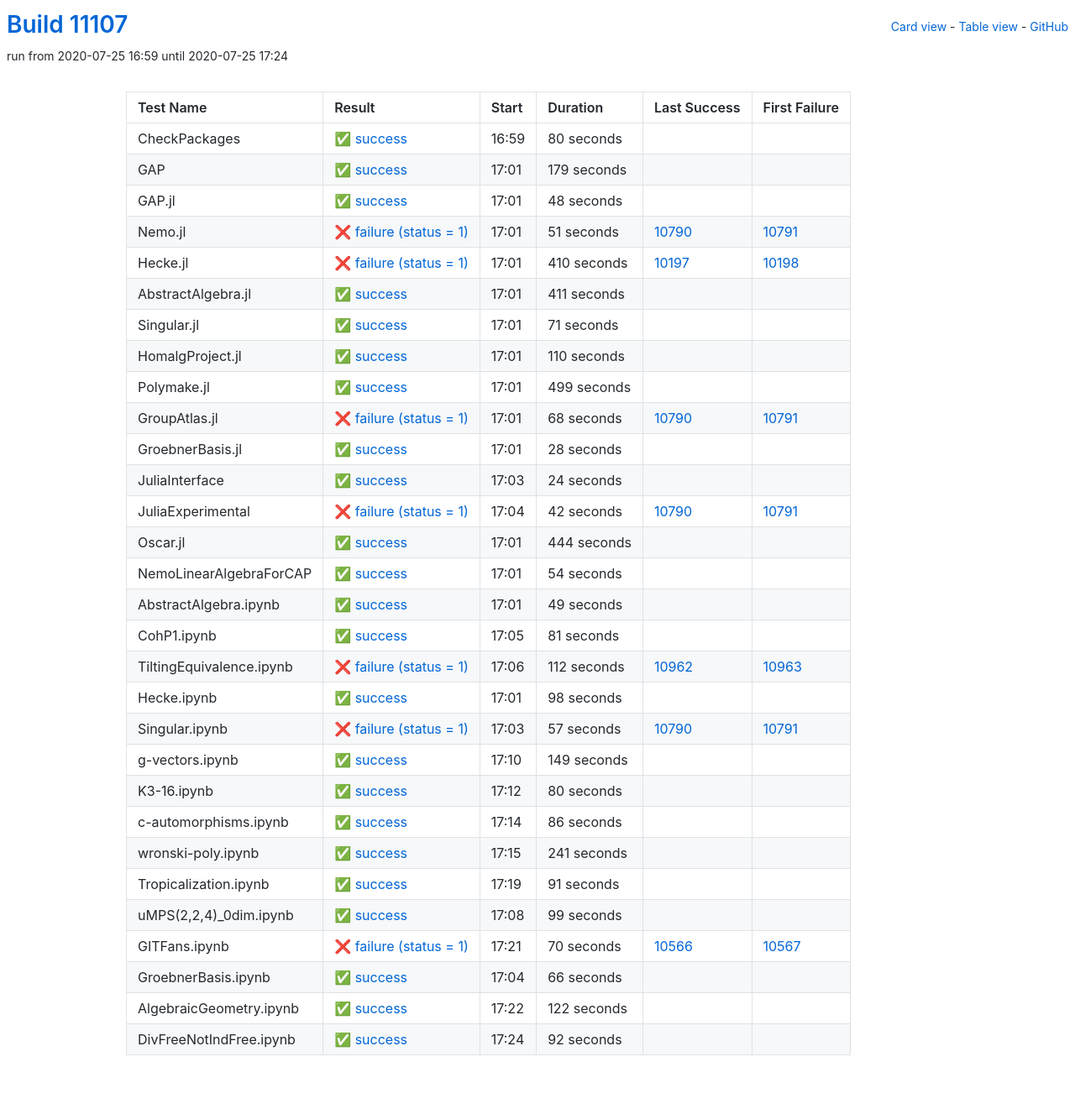
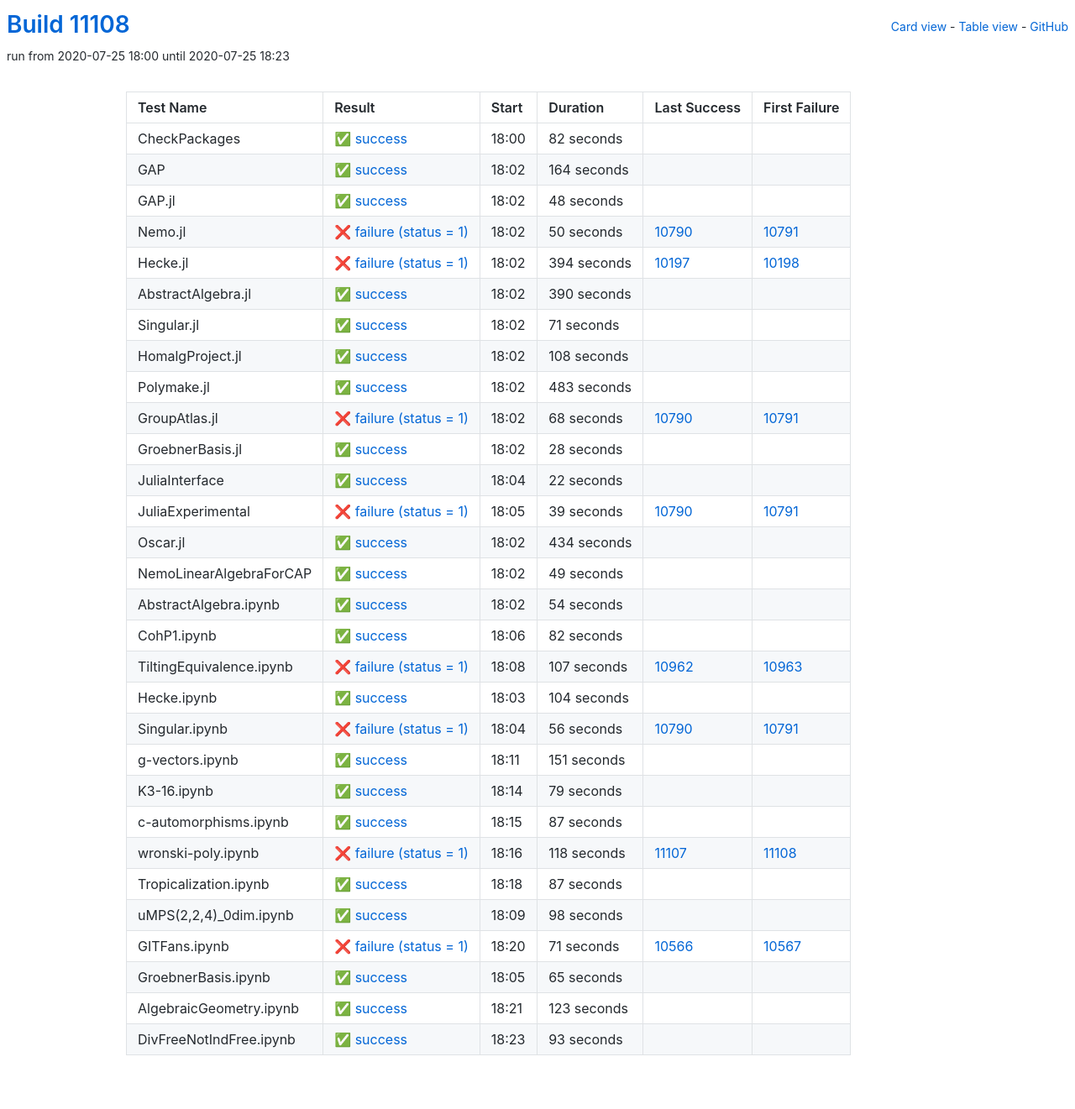
Before and after one commit to oscar-system/oscar-ci-status, a Jekyll site: the page built from table.html, in a window 1280 px wide. Shown: the whole page at 84% size. Built offline with Jekyll 4.4.1, drawn with Linux system fonts in a browser that asks for light colours.

Commit message:
Build #11108

```diff
--- a/_data/ci.yml
+++ b/_data/ci.yml
@@ -1,6 +1,6 @@
 ---
-build: 11107
-build_url: https://oscarci.mathematik.uni-kl.de/job/oscar/11107/
+build: 11108
+build_url: https://oscarci.mathematik.uni-kl.de/job/oscar/11108/
 job: oscar
 organization: oscar-system
 repo: oscar-ci-status
@@ -8,32 +8,32 @@
 tests:
 - name: CheckPackages
   id: checkpackages
-  log: https://oscarci.mathematik.uni-kl.de/job/oscar/11107/artifact/logs/build-11107/CheckPackages.log
-  start: 2020-07-25 16:59
+  log: https://oscarci.mathematik.uni-kl.de/job/oscar/11108/artifact/logs/build-11108/CheckPackages.log
+  start: 2020-07-25 18:00
   success: true
   exitcode: 0
   status: success
-  duration: 80
+  duration: 82
   last_success: false
   last_success_url:
   first_failure: false
   first_failure_url:
 - name: GAP
   id: gap
-  log: https://oscarci.mathematik.uni-kl.de/job/oscar/11107/artifact/logs/build-11107/GAP.log
-  start: 2020-07-25 17:01
+  log: https://oscarci.mathematik.uni-kl.de/job/oscar/11108/artifact/logs/build-11108/GAP.log
+  start: 2020-07-25 18:02
   success: true
   exitcode: 0
   status: success
-  duration: 179
+  duration: 164
   last_success: false
   last_success_url:
   first_failure: false
   first_failure_url:
 - name: GAP.jl
   id: gap-jl
-  log: https://oscarci.mathematik.uni-kl.de/job/oscar/11107/artifact/logs/build-11107/GAP.jl.log
-  start: 2020-07-25 17:01
+  log: https://oscarci.mathematik.uni-kl.de/job/oscar/11108/artifact/logs/build-11108/GAP.jl.log
+  start: 2020-07-25 18:02
   success: true
   exitcode: 0
   status: success
@@ -44,44 +44,44 @@
   first_failure_url:
 - name: Nemo.jl
   id: nemo-jl
-  log: https://oscarci.mathematik.uni-kl.de/job/oscar/11107/artifact/logs/build-11107/Nemo.jl.log
-  start: 2020-07-25 17:01
+  log: https://oscarci.mathematik.uni-kl.de/job/oscar/11108/artifact/logs/build-11108/Nemo.jl.log
+  start: 2020-07-25 18:02
   success: false
   exitcode: 1
   status: failure
-  duration: 51
+  duration: 50
   last_success: 10790
   last_success_url: https://oscarci.mathematik.uni-kl.de/job/oscar/10790/
   first_failure: 10791
   first_failure_url: https://oscarci.mathematik.uni-kl.de/job/oscar/10791/
 - name: Hecke.jl
   id: hecke-jl
-  log: https://oscarci.mathematik.uni-kl.de/job/oscar/11107/artifact/logs/build-11107/Hecke.jl.log
-  start: 2020-07-25 17:01
+  log: https://oscarci.mathematik.uni-kl.de/job/oscar/11108/artifact/logs/build-11108/Hecke.jl.log
+  start: 2020-07-25 18:02
   success: false
   exitcode: 1
   status: failure
-  duration: 410
+  duration: 394
   last_success: 10197
   last_success_url: https://oscarci.mathematik.uni-kl.de/job/oscar/10197/
   first_failure: 10198
   first_failure_url: https://oscarci.mathematik.uni-kl.de/job/oscar/10198/
 - name: AbstractAlgebra.jl
   id: abstractalgebra-jl
-  log: https://oscarci.mathematik.uni-kl.de/job/oscar/11107/artifact/logs/build-11107/AbstractAlgebra.jl.log
-  start: 2020-07-25 17:01
+  log: https://oscarci.mathematik.uni-kl.de/job/oscar/11108/artifact/logs/build-11108/AbstractAlgebra.jl.log
+  start: 2020-07-25 18:02
   success: true
   exitcode: 0
   status: success
-  duration: 411
+  duration: 390
   last_success: false
   last_success_url:
   first_failure: false
   first_failure_url:
 - name: Singular.jl
   id: singular-jl
-  log: https://oscarci.mathematik.uni-kl.de/job/oscar/11107/artifact/logs/build-11107/Singular.jl.log
-  start: 2020-07-25 17:01
+  log: https://oscarci.mathematik.uni-kl.de/job/oscar/11108/artifact/logs/build-11108/Singular.jl.log
+  start: 2020-07-25 18:02
   success: true
   exitcode: 0
   status: success
@@ -92,32 +92,32 @@
   first_failure_url:
 - name: HomalgProject.jl
   id: homalgproject-jl
-  log: https://oscarci.mathematik.uni-kl.de/job/oscar/11107/artifact/logs/build-11107/HomalgProject.jl.log
-  start: 2020-07-25 17:01
+  log: https://oscarci.mathematik.uni-kl.de/job/oscar/11108/artifact/logs/build-11108/HomalgProject.jl.log
+  start: 2020-07-25 18:02
   success: true
   exitcode: 0
   status: success
-  duration: 110
+  duration: 108
   last_success: false
   last_success_url:
   first_failure: false
   first_failure_url:
 - name: Polymake.jl
   id: polymake-jl
-  log: https://oscarci.mathematik.uni-kl.de/job/oscar/11107/artifact/logs/build-11107/Polymake.jl.log
-  start: 2020-07-25 17:01
+  log: https://oscarci.mathematik.uni-kl.de/job/oscar/11108/artifact/logs/build-11108/Polymake.jl.log
+  start: 2020-07-25 18:02
   success: true
   exitcode: 0
   status: success
-  duration: 499
+  duration: 483
   last_success: false
   last_success_url:
   first_failure: false
   first_failure_url:
 - name: GroupAtlas.jl
   id: groupatlas-jl
-  log: https://oscarci.mathematik.uni-kl.de/job/oscar/11107/artifact/logs/build-11107/GroupAtlas.jl.log
-  start: 2020-07-25 17:01
+  log: https://oscarci.mathematik.uni-kl.de/job/oscar/11108/artifact/logs/build-11108/GroupAtlas.jl.log
+  start: 2020-07-25 18:02
   success: false
   exitcode: 1
   status: failure
@@ -128,8 +128,8 @@
   first_failure_url: https://oscarci.mathematik.uni-kl.de/job/oscar/10791/
 - name: GroebnerBasis.jl
   id: groebnerbasis-jl
-  log: https://oscarci.mathematik.uni-kl.de/job/oscar/11107/artifact/logs/build-11107/GroebnerBasis.jl.log
-  start: 2020-07-25 17:01
+  log: https://oscarci.mathematik.uni-kl.de/job/oscar/11108/artifact/logs/build-11108/GroebnerBasis.jl.log
+  start: 2020-07-25 18:02
   success: true
   exitcode: 0
   status: success
@@ -140,44 +140,56 @@
   first_failure_url:
 - name: JuliaInterface
   id: juliainterface
-  log: https://oscarci.mathematik.uni-kl.de/job/oscar/11107/artifact/logs/build-11107/JuliaInterface.log
-  start: 2020-07-25 17:03
+  log: https://oscarci.mathematik.uni-kl.de/job/oscar/11108/artifact/logs/build-11108/JuliaInterface.log
+  start: 2020-07-25 18:04
   success: true
   exitcode: 0
   status: success
-  duration: 24
+  duration: 22
   last_success: false
   last_success_url:
   first_failure: false
   first_failure_url:
 - name: JuliaExperimental
   id: juliaexperimental
-  log: https://oscarci.mathematik.uni-kl.de/job/oscar/11107/artifact/logs/build-11107/JuliaExperimental.log
-  start: 2020-07-25 17:04
+  log: https://oscarci.mathematik.uni-kl.de/job/oscar/11108/artifact/logs/build-11108/JuliaExperimental.log
+  start: 2020-07-25 18:05
   success: false
   exitcode: 1
   status: failure
-  duration: 42
+  duration: 39
   last_success: 10790
   last_success_url: https://oscarci.mathematik.uni-kl.de/job/oscar/10790/
   first_failure: 10791
   first_failure_url: https://oscarci.mathematik.uni-kl.de/job/oscar/10791/
 - name: Oscar.jl
   id: oscar-jl
-  log: https://oscarci.mathematik.uni-kl.de/job/oscar/11107/artifact/logs/build-11107/Oscar.jl.log
-  start: 2020-07-25 17:01
+  log: https://oscarci.mathematik.uni-kl.de/job/oscar/11108/artifact/logs/build-11108/Oscar.jl.log
+  start: 2020-07-25 18:02
   success: true
   exitcode: 0
   status: success
-  duration: 444
+  duration: 434
   last_success: false
   last_success_url:
   first_failure: false
   first_failure_url:
 - name: NemoLinearAlgebraForCAP
   id: nemolinearalgebraforcap
-  log: https://oscarci.mathematik.uni-kl.de/job/oscar/11107/artifact/logs/build-11107/NemoLinearAlgebraForCAP.log
-  start: 2020-07-25 17:01
+  log: https://oscarci.mathematik.uni-kl.de/job/oscar/11108/artifact/logs/build-11108/NemoLinearAlgebraForCAP.log
+  start: 2020-07-25 18:02
+  success: true
+  exitcode: 0
+  status: success
+  duration: 49
+  last_success: false
+  last_success_url:
+  first_failure: false
+  first_failure_url:
+- name: AbstractAlgebra.ipynb
+  id: abstractalgebra-ipynb
+  log: https://oscarci.mathematik.uni-kl.de/job/oscar/11108/artifact/logs/build-11108/AbstractAlgebra.ipynb.log
+  start: 2020-07-25 18:02
   success: true
   exitcode: 0
   status: success
@@ -186,46 +198,118 @@
   last_success_url:
   first_failure: false
   first_failure_url:
-- name: AbstractAlgebra.ipynb
-  id: abstractalgebra-ipynb
-  log: https://oscarci.mathematik.uni-kl.de/job/oscar/11107/artifact/logs/build-11107/AbstractAlgebra.ipynb.log
-  start: 2020-07-25 17:01
+- name: CohP1.ipynb
+  id: cohp1-ipynb
+  log: https://oscarci.mathematik.uni-kl.de/job/oscar/11108/artifact/logs/build-11108/CohP1.ipynb.log
+  start: 2020-07-25 18:06
   success: true
   exitcode: 0
   status: success
-  duration: 49
-  last_success: false
-  last_success_url:
-  first_failure: false
-  first_failure_url:
-- name: CohP1.ipynb
-  id: cohp1-ipynb
-  log: https://oscarci.mathematik.uni-kl.de/job/oscar/11107/artifact/logs/build-11107/CohP1.ipynb.log
-  start: 2020-07-25 17:05
-  success: true
-  exitcode: 0
-  status: success
-  duration: 81
+  duration: 82
   last_success: false
   last_success_url:
   first_failure: false
   first_failure_url:
 - name: TiltingEquivalence.ipynb
   id: tiltingequivalence-ipynb
-  log: https://oscarci.mathematik.uni-kl.de/job/oscar/11107/artifact/logs/build-11107/TiltingEquivalence.ipynb.log
-  start: 2020-07-25 17:06
+  log: https://oscarci.mathematik.uni-kl.de/job/oscar/11108/artifact/logs/build-11108/TiltingEquivalence.ipynb.log
+  start: 2020-07-25 18:08
   success: false
   exitcode: 1
   status: failure
-  duration: 112
+  duration: 107
   last_success: 10962
   last_success_url: https://oscarci.mathematik.uni-kl.de/job/oscar/10962/
   first_failure: 10963
   first_failure_url: https://oscarci.mathematik.uni-kl.de/job/oscar/10963/
 - name: Hecke.ipynb
   id: hecke-ipynb
-  log: https://oscarci.mathematik.uni-kl.de/job/oscar/11107/artifact/logs/build-11107/Hecke.ipynb.log
-  start: 2020-07-25 17:01
+  log: https://oscarci.mathematik.uni-kl.de/job/oscar/11108/artifact/logs/build-11108/Hecke.ipynb.log
+  start: 2020-07-25 18:03
+  success: true
+  exitcode: 0
+  status: success
+  duration: 104
+  last_success: false
+  last_success_url:
+  first_failure: false
+  first_failure_url:
+- name: Singular.ipynb
+  id: singular-ipynb
+  log: https://oscarci.mathematik.uni-kl.de/job/oscar/11108/artifact/logs/build-11108/Singular.ipynb.log
+  start: 2020-07-25 18:04
+  success: false
+  exitcode: 1
+  status: failure
+  duration: 56
+  last_success: 10790
+  last_success_url: https://oscarci.mathematik.uni-kl.de/job/oscar/10790/
+  first_failure: 10791
+  first_failure_url: https://oscarci.mathematik.uni-kl.de/job/oscar/10791/
+- name: g-vectors.ipynb
+  id: g-vectors-ipynb
+  log: https://oscarci.mathematik.uni-kl.de/job/oscar/11108/artifact/logs/build-11108/g-vectors.ipynb.log
+  start: 2020-07-25 18:11
+  success: true
+  exitcode: 0
+  status: success
+  duration: 151
+  last_success: false
+  last_success_url:
+  first_failure: false
+  first_failure_url:
+- name: K3-16.ipynb
+  id: k3-16-ipynb
+  log: https://oscarci.mathematik.uni-kl.de/job/oscar/11108/artifact/logs/build-11108/K3-16.ipynb.log
+  start: 2020-07-25 18:14
+  success: true
+  exitcode: 0
+  status: success
+  duration: 79
+  last_success: false
+  last_success_url:
+  first_failure: false
+  first_failure_url:
+- name: c-automorphisms.ipynb
+  id: c-automorphisms-ipynb
+  log: https://oscarci.mathematik.uni-kl.de/job/oscar/11108/artifact/logs/build-11108/c-automorphisms.ipynb.log
+  start: 2020-07-25 18:15
+  success: true
+  exitcode: 0
+  status: success
+  duration: 87
+  last_success: false
+  last_success_url:
+  first_failure: false
+  first_failure_url:
+- name: wronski-poly.ipynb
+  id: wronski-poly-ipynb
+  log: https://oscarci.mathematik.uni-kl.de/job/oscar/11108/artifact/logs/build-11108/wronski-poly.ipynb.log
+  start: 2020-07-25 18:16
+  success: false
+  exitcode: 1
+  status: failure
+  duration: 118
+  last_success: 11107
+  last_success_url: https://oscarci.mathematik.uni-kl.de/job/oscar/11107/
+  first_failure: 11108
+  first_failure_url: https://oscarci.mathematik.uni-kl.de/job/oscar/11108/
+- name: Tropicalization.ipynb
+  id: tropicalization-ipynb
+  log: https://oscarci.mathematik.uni-kl.de/job/oscar/11108/artifact/logs/build-11108/Tropicalization.ipynb.log
+  start: 2020-07-25 18:18
+  success: true
+  exitcode: 0
+  status: success
+  duration: 87
+  last_success: false
+  last_success_url:
+  first_failure: false
+  first_failure_url:
+- name: uMPS(2,2,4)_0dim.ipynb
+  id: umps-2-2-4-0dim-ipynb
+  log: https://oscarci.mathematik.uni-kl.de/job/oscar/11108/artifact/logs/build-11108/uMPS-2-2-4-_0dim.ipynb.log
+  start: 2020-07-25 18:09
   success: true
   exitcode: 0
   status: success
@@ -234,134 +318,50 @@
   last_success_url:
   first_failure: false
   first_failure_url:
-- name: Singular.ipynb
-  id: singular-ipynb
-  log: https://oscarci.mathematik.uni-kl.de/job/oscar/11107/artifact/logs/build-11107/Singular.ipynb.log
-  start: 2020-07-25 17:03
+- name: GITFans.ipynb
+  id: gitfans-ipynb
+  log: https://oscarci.mathematik.uni-kl.de/job/oscar/11108/artifact/logs/build-11108/GITFans.ipynb.log
+  start: 2020-07-25 18:20
   success: false
   exitcode: 1
   status: failure
-  duration: 57
-  last_success: 10790
-  last_success_url: https://oscarci.mathematik.uni-kl.de/job/oscar/10790/
-  first_failure: 10791
-  first_failure_url: https://oscarci.mathematik.uni-kl.de/job/oscar/10791/
-- name: g-vectors.ipynb
-  id: g-vectors-ipynb
-  log: https://oscarci.mathematik.uni-kl.de/job/oscar/11107/artifact/logs/build-11107/g-vectors.ipynb.log
-  start: 2020-07-25 17:10
-  success: true
-  exitcode: 0
-  status: success
-  duration: 149
-  last_success: false
-  last_success_url:
-  first_failure: false
-  first_failure_url:
-- name: K3-16.ipynb
-  id: k3-16-ipynb
-  log: https://oscarci.mathematik.uni-kl.de/job/oscar/11107/artifact/logs/build-11107/K3-16.ipynb.log
-  start: 2020-07-25 17:12
-  success: true
-  exitcode: 0
-  status: success
-  duration: 80
-  last_success: false
-  last_success_url:
-  first_failure: false
-  first_failure_url:
-- name: c-automorphisms.ipynb
-  id: c-automorphisms-ipynb
-  log: https://oscarci.mathematik.uni-kl.de/job/oscar/11107/artifact/logs/build-11107/c-automorphisms.ipynb.log
-  start: 2020-07-25 17:14
-  success: true
-  exitcode: 0
-  status: success
-  duration: 86
-  last_success: false
-  last_success_url:
-  first_failure: false
-  first_failure_url:
-- name: wronski-poly.ipynb
-  id: wronski-poly-ipynb
-  log: https://oscarci.mathematik.uni-kl.de/job/oscar/11107/artifact/logs/build-11107/wronski-poly.ipynb.log
-  start: 2020-07-25 17:15
-  success: true
-  exitcode: 0
-  status: success
-  duration: 241
-  last_success: false
-  last_success_url:
-  first_failure: false
-  first_failure_url:
-- name: Tropicalization.ipynb
-  id: tropicalization-ipynb
-  log: https://oscarci.mathematik.uni-kl.de/job/oscar/11107/artifact/logs/build-11107/Tropicalization.ipynb.log
-  start: 2020-07-25 17:19
-  success: true
-  exitcode: 0
-  status: success
-  duration: 91
-  last_success: false
-  last_success_url:
-  first_failure: false
-  first_failure_url:
-- name: uMPS(2,2,4)_0dim.ipynb
-  id: umps-2-2-4-0dim-ipynb
-  log: https://oscarci.mathematik.uni-kl.de/job/oscar/11107/artifact/logs/build-11107/uMPS-2-2-4-_0dim.ipynb.log
-  start: 2020-07-25 17:08
-  success: true
-  exitcode: 0
-  status: success
-  duration: 99
-  last_success: false
-  last_success_url:
-  first_failure: false
-  first_failure_url:
-- name: GITFans.ipynb
-  id: gitfans-ipynb
-  log: https://oscarci.mathematik.uni-kl.de/job/oscar/11107/artifact/logs/build-11107/GITFans.ipynb.log
-  start: 2020-07-25 17:21
-  success: false
-  exitcode: 1
-  status: failure
-  duration: 70
+  duration: 71
   last_success: 10566
   last_success_url: https://oscarci.mathematik.uni-kl.de/job/oscar/10566/
   first_failure: 10567
   first_failure_url: https://oscarci.mathematik.uni-kl.de/job/oscar/10567/
 - name: GroebnerBasis.ipynb
   id: groebnerbasis-ipynb
-  log: https://oscarci.mathematik.uni-kl.de/job/oscar/11107/artifact/logs/build-11107/GroebnerBasis.ipynb.log
-  start: 2020-07-25 17:04
+  log: https://oscarci.mathematik.uni-kl.de/job/oscar/11108/artifact/logs/build-11108/GroebnerBasis.ipynb.log
+  start: 2020-07-25 18:05
   success: true
   exitcode: 0
   status: success
-  duration: 66
+  duration: 65
   last_success: false
   last_success_url:
   first_failure: false
   first_failure_url:
 - name: AlgebraicGeometry.ipynb
   id: algebraicgeometry-ipynb
-  log: https://oscarci.mathematik.uni-kl.de/job/oscar/11107/artifact/logs/build-11107/AlgebraicGeometry.ipynb.log
-  start: 2020-07-25 17:22
+  log: https://oscarci.mathematik.uni-kl.de/job/oscar/11108/artifact/logs/build-11108/AlgebraicGeometry.ipynb.log
+  start: 2020-07-25 18:21
   success: true
   exitcode: 0
   status: success
-  duration: 122
+  duration: 123
   last_success: false
   last_success_url:
   first_failure: false
   first_failure_url:
 - name: DivFreeNotIndFree.ipynb
   id: divfreenotindfree-ipynb
-  log: https://oscarci.mathematik.uni-kl.de/job/oscar/11107/artifact/logs/build-11107/DivFreeNotIndFree.ipynb.log
-  start: 2020-07-25 17:24
+  log: https://oscarci.mathematik.uni-kl.de/job/oscar/11108/artifact/logs/build-11108/DivFreeNotIndFree.ipynb.log
+  start: 2020-07-25 18:23
   success: true
   exitcode: 0
   status: success
-  duration: 92
+  duration: 93
   last_success: false
   last_success_url:
   first_failure: false
```
Also changed, not shown: README.md.
